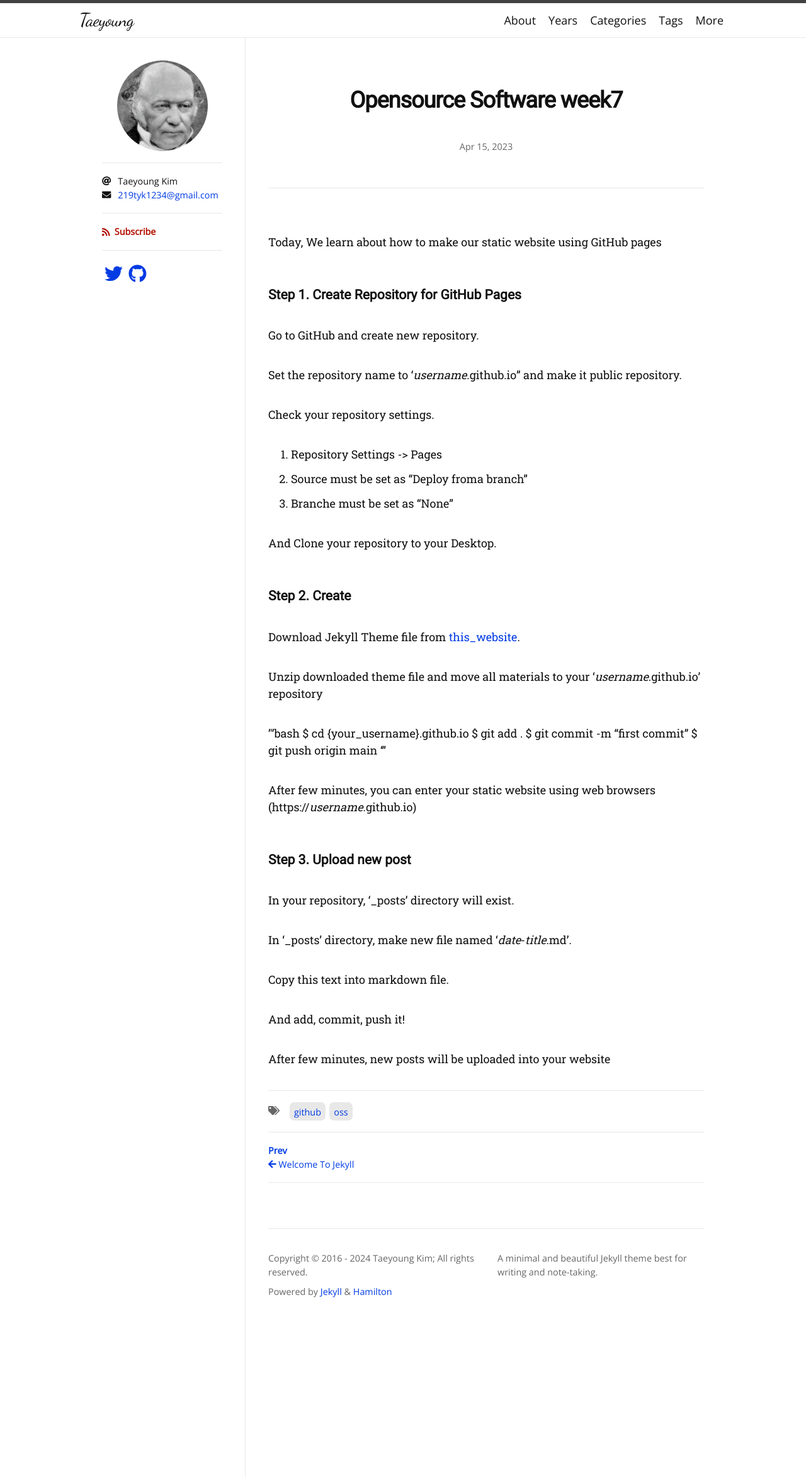
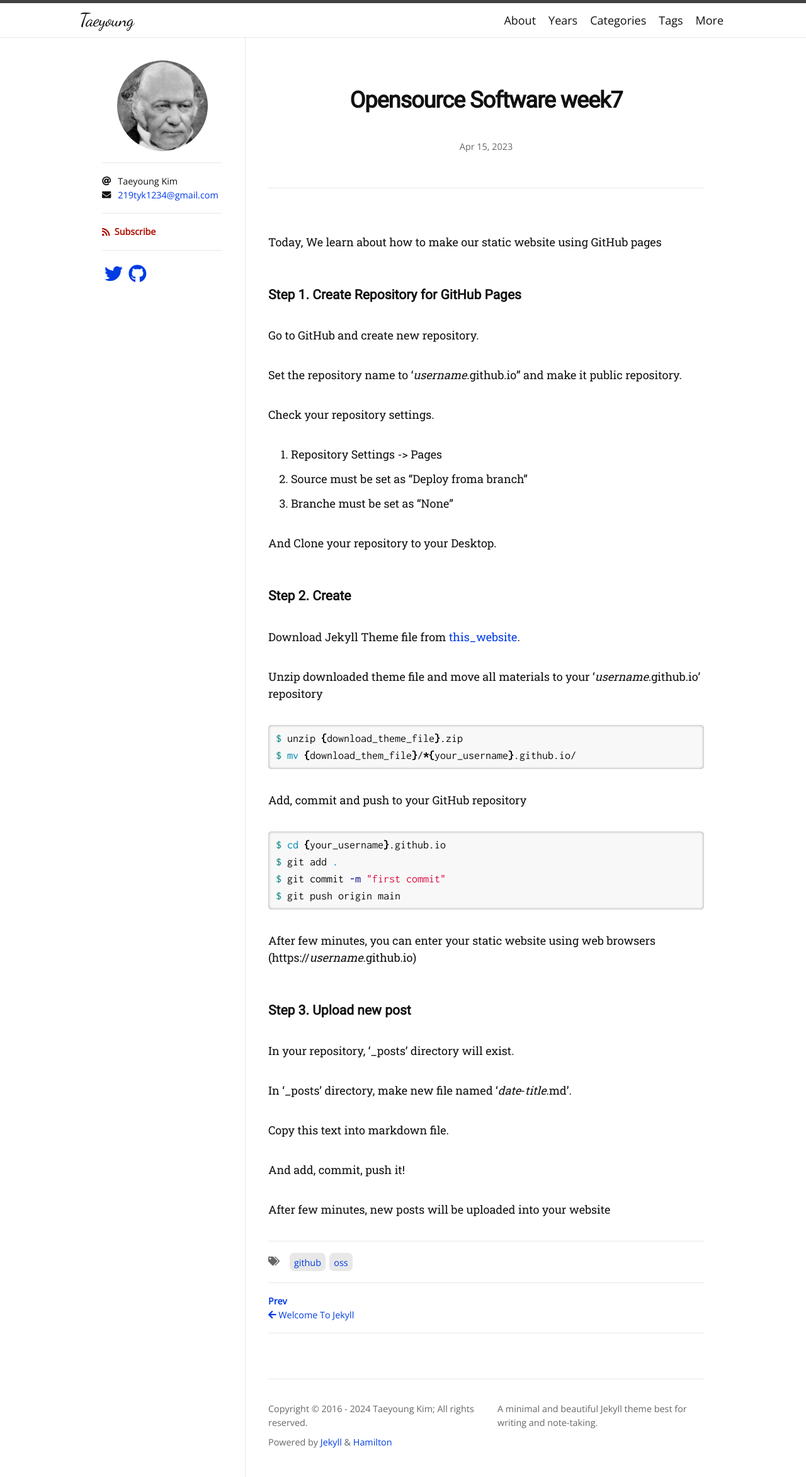
Before and after one commit to KimTaeyoung-219/KimTaeyoung-219.github.io, a Jekyll site: the page built from _posts/2023-04-17-oss-test.md, in a window 1280 px wide. Shown: the whole page at 63% size. Built offline with Jekyll 4.4.1, drawn with Linux system fonts in a browser that asks for light colours; nearby versions of some CDN libraries; some web fonts are replaced.

Commit message:
third commit

````diff
--- a/_posts/2023-04-17-oss-test.md
+++ b/_posts/2023-04-17-oss-test.md
@@ -27,12 +27,19 @@ Download Jekyll Theme file from [this_website](http://jekyllthemes.org).
 
 Unzip downloaded theme file and move all materials to your '*username*.github.io' repository
 
-'''bash
+```bash
+$ unzip {download_theme_file}.zip
+$ mv {download_them_file}/*{your_username}.github.io/
+```
+
+Add, commit and push to your GitHub repository
+
+```bash
 $ cd {your_username}.github.io
 $ git add .
 $ git commit -m "first commit"
 $ git push origin main
-'''
+```
 
 After few minutes, you can enter your static website using web browsers (https://*username*.github.io)
 
````
